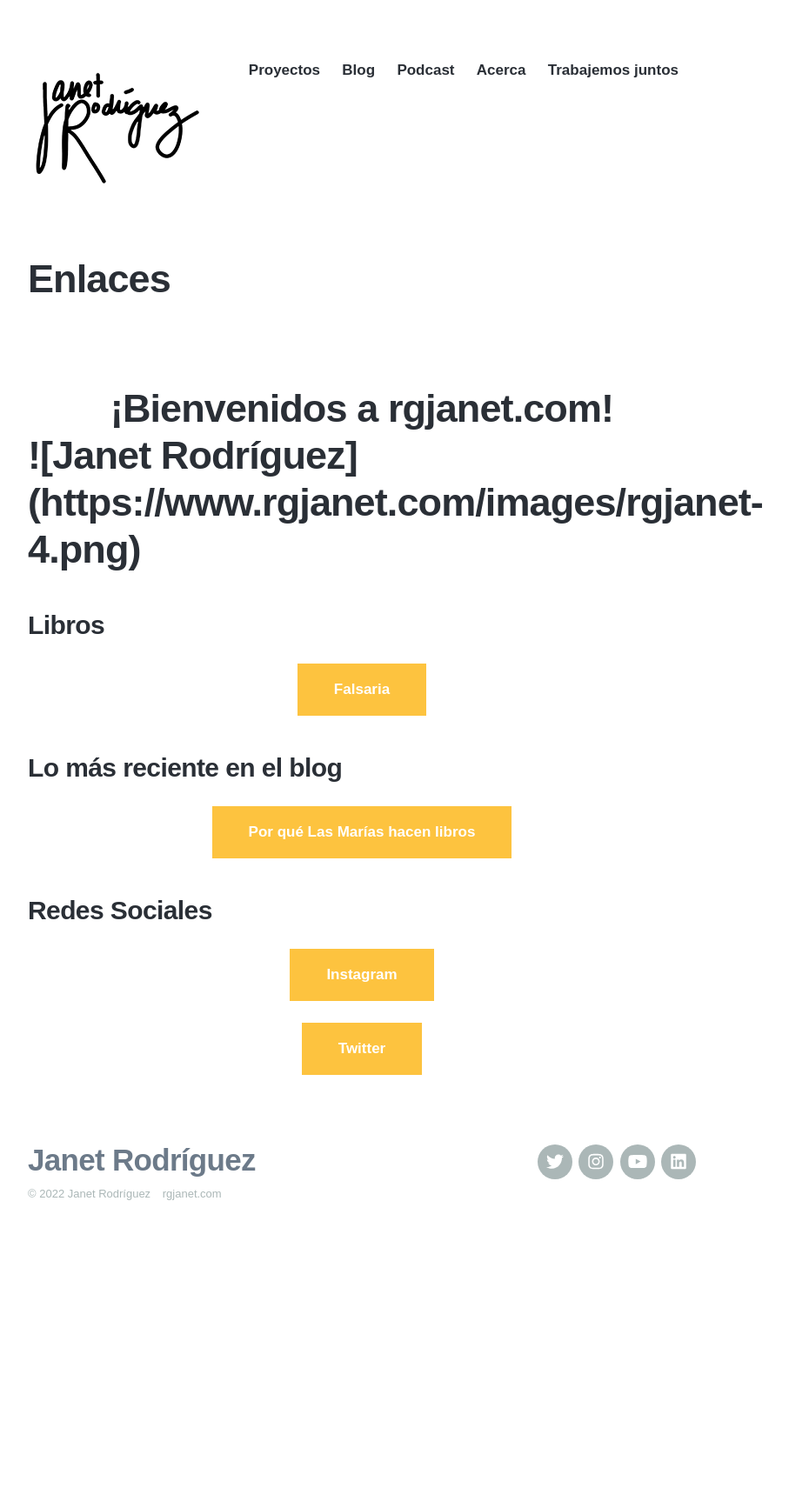
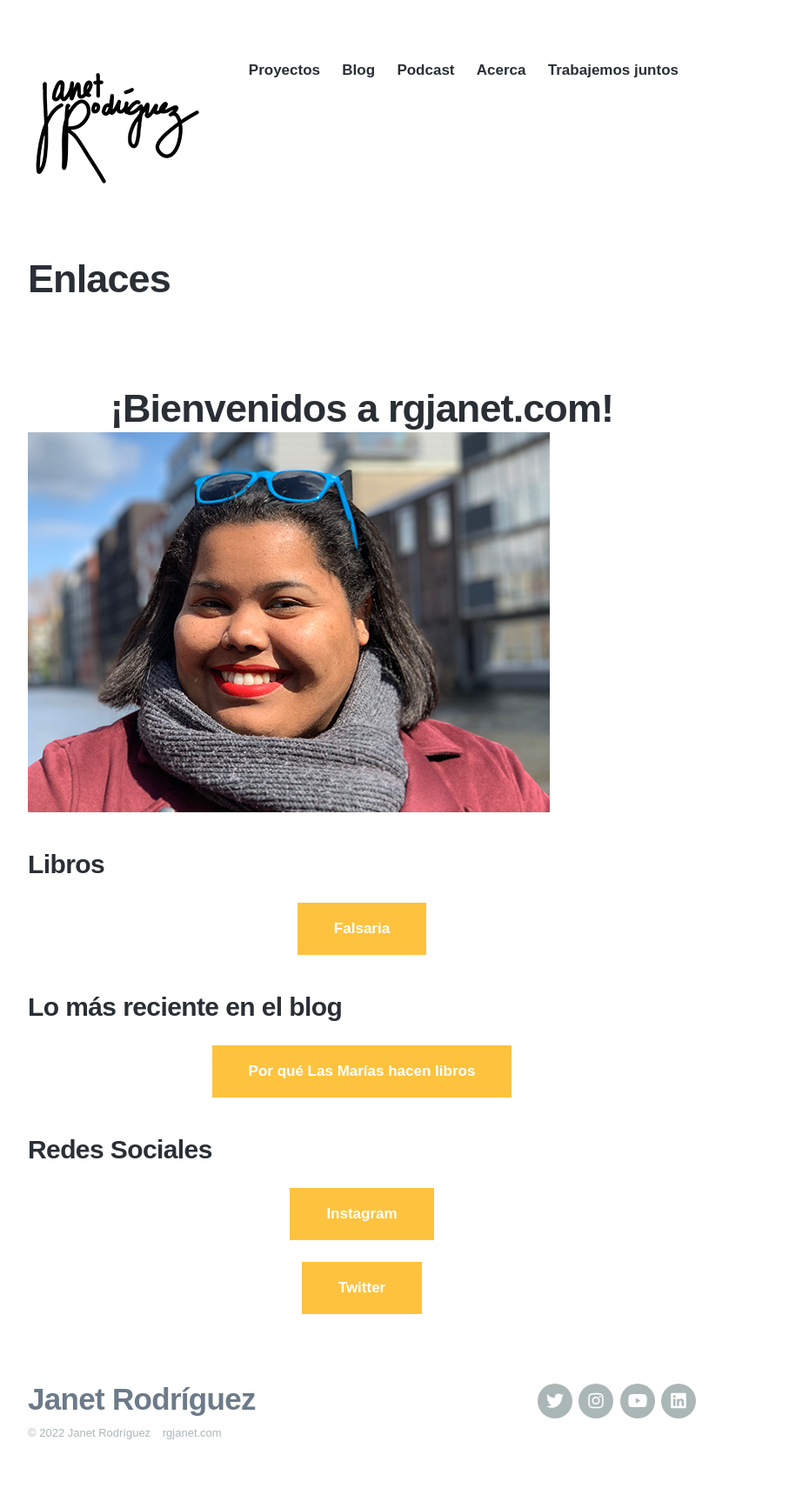
Before and after one commit to rgjanet/rgjanet.github.io, a Jekyll site: the page built from _pages/enlaces.md, in a window 1280 px wide. Shown: the whole page at 87% size, without its empty margins (224-1131 px from the left). Built offline with Jekyll 4.4.1, drawn with Linux system fonts in a browser that asks for light colours; nearby versions of some CDN libraries; some web fonts are replaced; before the commit the page ends 1459 px from its top, so only the background shows below that.

Commit message:
Update enlaces.md

```diff
--- a/_pages/enlaces.md
+++ b/_pages/enlaces.md
@@ -6,7 +6,7 @@ featured_image: /images/Proyectos/videos-rgjanet.png
 
  <h1 align="center">¡Bienvenidos a rgjanet.com!<h1>
 
-  ![Janet Rodríguez](https://www.rgjanet.com/images/rgjanet-4.png)
+<img src="https://www.rgjanet.com/images/rgjanet-4.png" align="center">
 
   <p align="center"><h3>Libros</h3></p>
 
```
